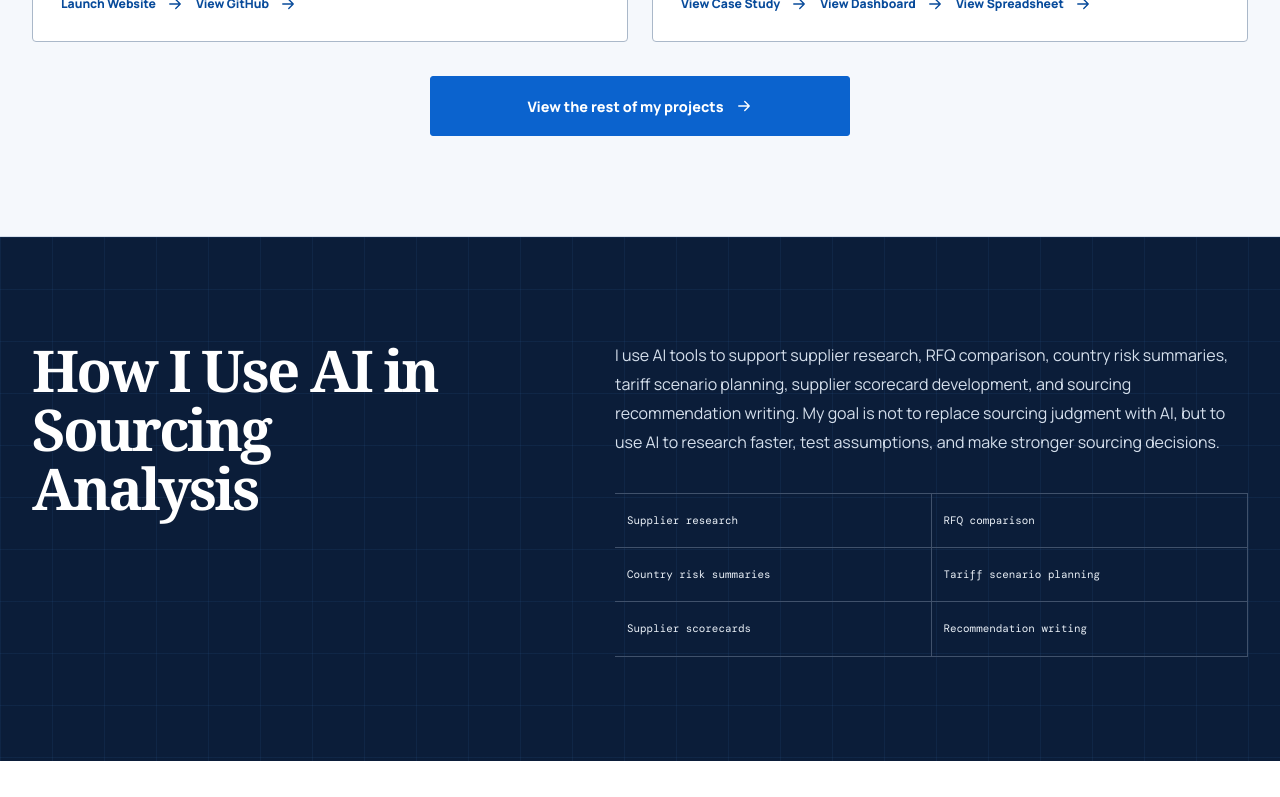
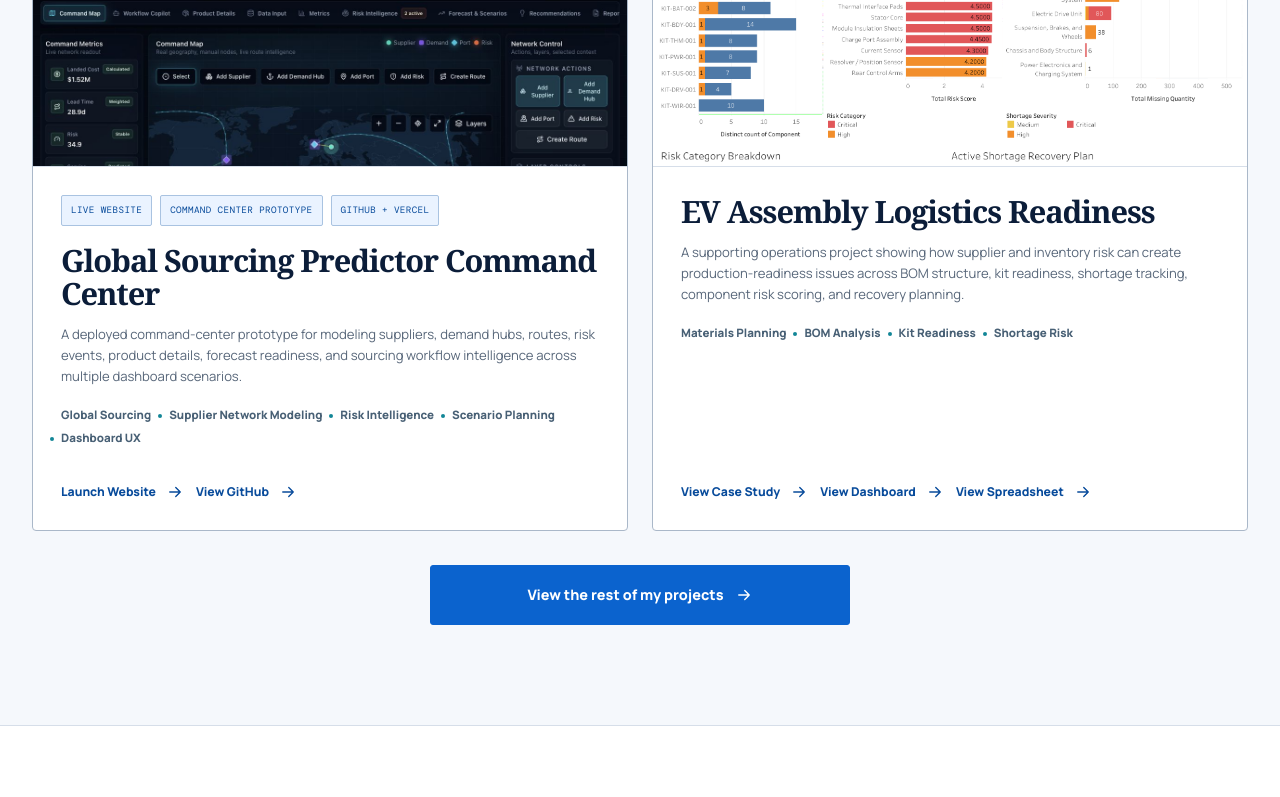
Before and after one commit to shivenparikh1/Portfolio, a React (Vite) app: page / in a window 1280 px wide. Shown: the part 3161-3958 px from the top of the page. Built offline with nearby package versions, Linux system fonts and the light colour scheme.

Commit message:
Reorder homepage sections and tighten layouts

```diff
--- a/src/HomePage.tsx
+++ b/src/HomePage.tsx
@@ -220,6 +220,29 @@ export function HomePage() {
           </div>
         </section>
 
+        {experience ? (
+          <section className="section experience-section" id="experience">
+            <div className="container-wide experience-layout">
+              <div>
+                <h2>Supporting Operations Experience</h2>
+              </div>
+              <div className="experience-card">
+                <div>
+                  <p className="experience-company">{experience.company}</p>
+                  <h3>{experience.role}</h3>
+                  <p>{experience.description}</p>
+                </div>
+                <ul className="tag-list">
+                  {experience.points.map((point) => <li key={point}>{point}</li>)}
+                </ul>
+                <a className="text-link" href={warehouseOperationsCaseHref}>
+                  {warehouseOperationsCaseTitle} <Icon name="arrow" />
+                </a>
+              </div>
+            </div>
+          </section>
+        ) : null}
+
         <section className="section projects-section" id="projects">
           <div className="container-wide">
             <div className="section-heading">
@@ -240,6 +263,25 @@ export function HomePage() {
               <a className="button button--primary button--large" href="./projects.html">
                 View the rest of my projects <Icon name="arrow" />
               </a>
+            </div>
+          </div>
+        </section>
+
+        <section className="section articles-section" id="articles">
+          <div className="container-wide">
+            <div className="section-heading">
+              <div>
+                <h2>Articles &amp; Writing</h2>
+                <p>
+                  Selected writing on supply chain disruption, AI in sourcing, supplier risk, and
+                  emerging technology.
+                </p>
+              </div>
+            </div>
+            <div className="article-grid">
+              {articles.map((article) => (
+                <ArticleCard article={article} key={article.href} />
+              ))}
             </div>
           </div>
         </section>
@@ -299,48 +341,6 @@ export function HomePage() {
           </div>
         </section>
 
-        {experience ? (
-          <section className="section experience-section" id="experience">
-            <div className="container-wide experience-layout">
-              <div>
-                <h2>Supporting Operations Experience</h2>
-              </div>
-              <div className="experience-card">
-                <div>
-                  <p className="experience-company">{experience.company}</p>
-                  <h3>{experience.role}</h3>
-                  <p>{experience.description}</p>
-                </div>
-                <ul className="tag-list">
-                  {experience.points.map((point) => <li key={point}>{point}</li>)}
-                </ul>
-                <a className="text-link" href={warehouseOperationsCaseHref}>
-                  {warehouseOperationsCaseTitle} <Icon name="arrow" />
-                </a>
-              </div>
-            </div>
-          </section>
-        ) : null}
-
-        <section className="section articles-section" id="articles">
-          <div className="container-wide">
-            <div className="section-heading">
-              <div>
-                <h2>Articles &amp; Writing</h2>
-                <p>
-                  Selected writing on supply chain disruption, AI in sourcing, supplier risk, and
-                  emerging technology.
-                </p>
-              </div>
-            </div>
-            <div className="article-grid">
-              {articles.map((article) => (
-                <ArticleCard article={article} key={article.href} />
-              ))}
-            </div>
-          </div>
-        </section>
-
         <section className="contact" id="contact">
           <div className="container-wide contact-grid">
             <div>
--- a/src/styles.css
+++ b/src/styles.css
@@ -452,7 +452,6 @@ svg {
 }
 
 .section-heading h2,
-.ai-section h2,
 .experience-section h2 {
   max-width: 940px;
   margin-bottom: 13px;
@@ -819,7 +818,7 @@ svg {
 }
 
 .ai-section {
-  padding: 104px 0;
+  padding: 76px 0;
   overflow: hidden;
   background:
     linear-gradient(90deg, rgba(75, 142, 218, 0.08) 1px, transparent 1px),
@@ -831,8 +830,8 @@ svg {
 
 .ai-layout {
   display: grid;
-  grid-template-columns: minmax(300px, 0.85fr) minmax(0, 1.15fr);
-  gap: clamp(60px, 9vw, 150px);
+  grid-template-columns: minmax(280px, 0.75fr) minmax(0, 1.25fr);
+  gap: clamp(44px, 7vw, 108px);
   align-items: start;
 }
 
@@ -842,14 +841,19 @@ svg {
 }
 
 .ai-section h2 {
+  max-width: 760px;
   margin-bottom: 0;
+  font-family: var(--serif);
+  font-size: clamp(2.25rem, 3.55vw, 4.05rem);
+  letter-spacing: -0.045em;
+  line-height: 1.02;
 }
 
 .ai-copy > p {
-  margin-bottom: 36px;
+  margin-bottom: 28px;
   color: #d5dfec;
-  font-size: 1rem;
-  line-height: 1.8;
+  font-size: 0.9rem;
+  line-height: 1.72;
 }
 
 .ai-copy ul {
@@ -862,16 +866,29 @@ svg {
 }
 
 .ai-copy li {
-  padding: 18px 12px;
+  padding: 14px 12px;
   border-right: 1px solid #40516b;
   border-bottom: 1px solid #40516b;
   color: #eaf0f7;
   font-family: var(--mono);
-  font-size: 0.68rem;
+  font-size: 0.62rem;
 }
 
 .strategy-list {
   border-top: 1px solid var(--line-strong);
+}
+
+.strategy-section {
+  padding: 78px 0;
+}
+
+.strategy-section .section-heading {
+  margin-bottom: 34px;
+}
+
+.strategy-section .section-heading h2 {
+  max-width: 760px;
+  font-size: clamp(2.2rem, 3.7vw, 4rem);
 }
 
 .strategy-card {
@@ -881,7 +898,7 @@ svg {
 }
 
 .strategy-card > div {
-  padding: 26px 24px;
+  padding: 20px 22px;
   border-right: 1px solid var(--line);
 }
 
@@ -891,10 +908,10 @@ svg {
 
 .strategy-card strong {
   display: block;
-  margin-bottom: 10px;
+  margin-bottom: 8px;
   color: var(--blue);
   font-family: var(--mono);
-  font-size: 0.6rem;
+  font-size: 0.56rem;
   letter-spacing: 0.05em;
   text-transform: uppercase;
 }
@@ -902,14 +919,15 @@ svg {
 .strategy-card h3 {
   margin-bottom: 0;
   font-family: var(--serif);
-  font-size: 1.3rem;
+  font-size: 1.12rem;
   line-height: 1.15;
 }
 
 .strategy-card p {
   margin-bottom: 0;
   color: var(--muted);
-  font-size: 0.73rem;
+  font-size: 0.68rem;
+  line-height: 1.55;
 }
 
 .experience-section {
```
